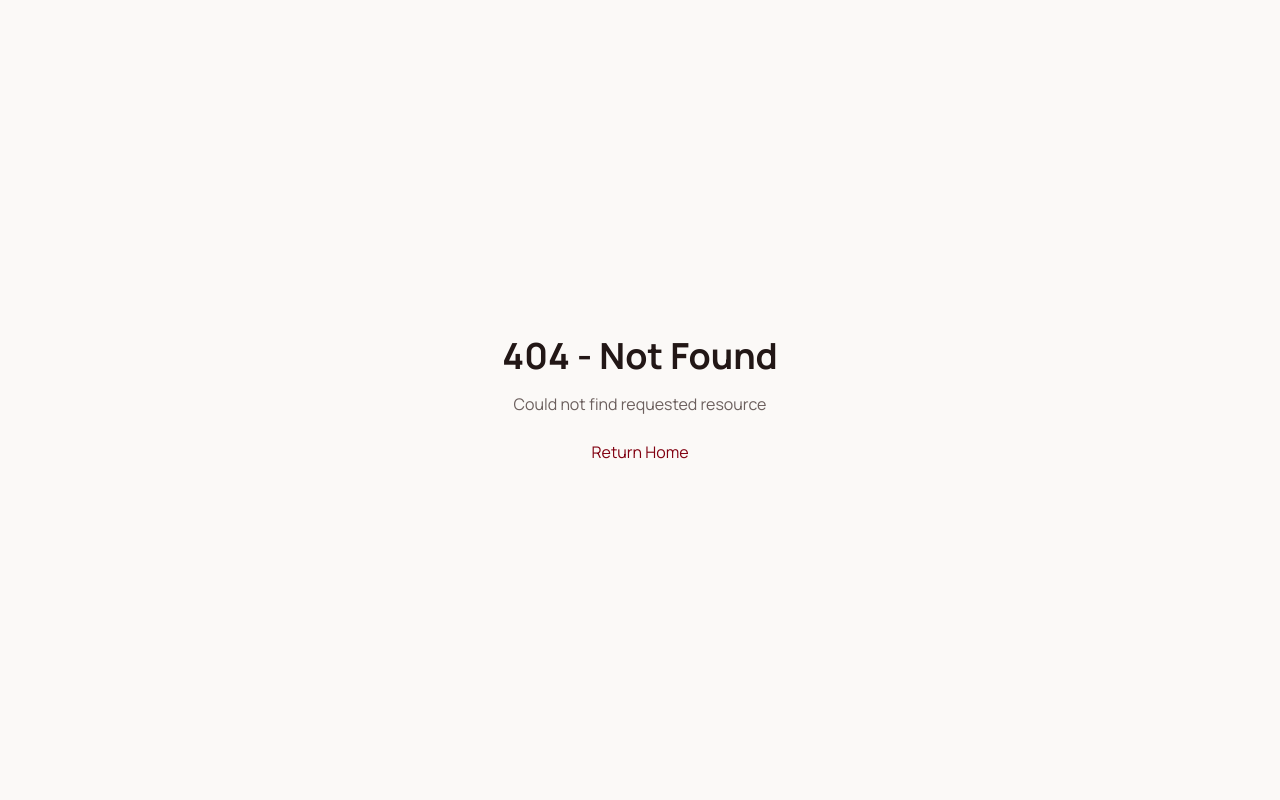
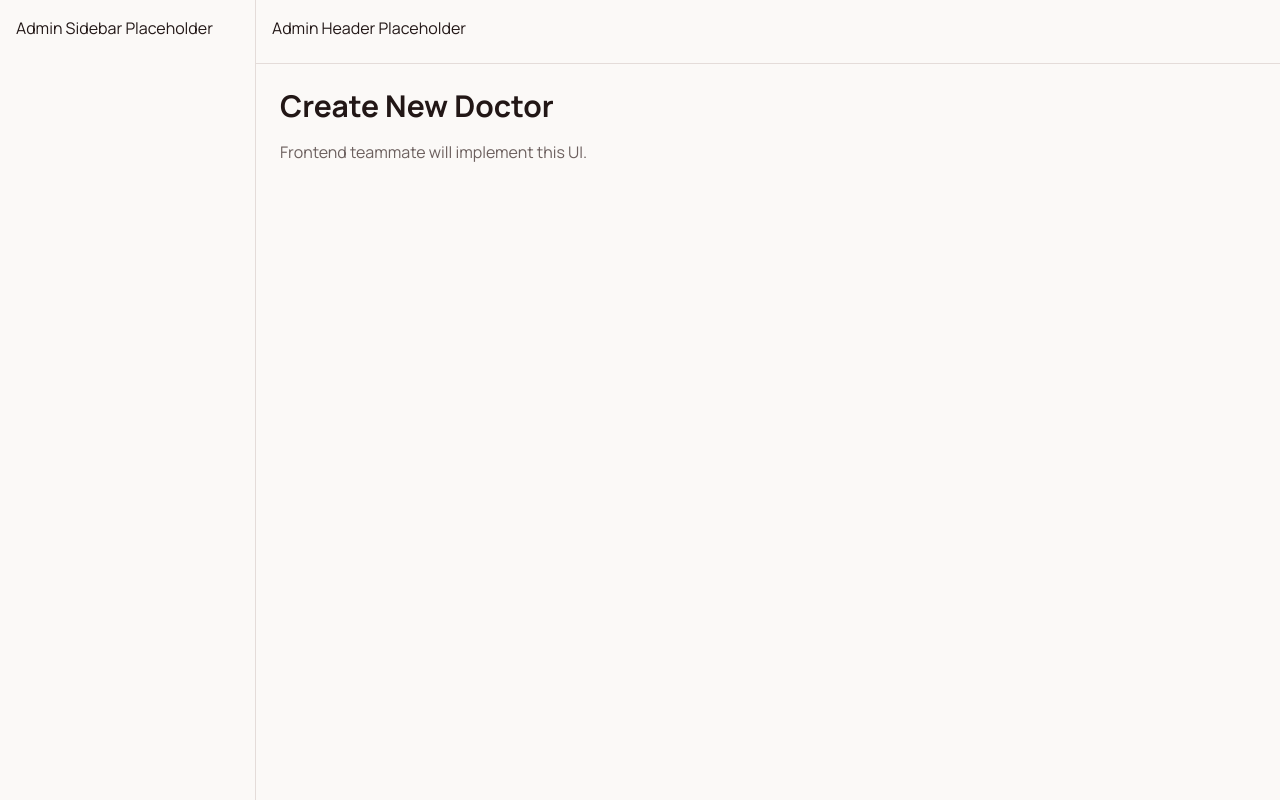
Before and after one commit to RakshakSigdel/IIMS-X-Perceptron-AntarEye, a Next.js app in the folder frontend/: page /admin/doctors/new in a window 1280 px wide. Before the commit this address had no page. Built offline with nearby package versions, Linux system fonts and the light colour scheme.

Commit message:
created placeholder admin pages

```diff
--- /dev/null
+++ b/frontend/src/app/(admin)/admin/doctors/[doctorId]/edit/page.tsx
@@ -0,0 +1,16 @@
+import { use } from "react";
+
+export default function EditDoctorPage({
+  params,
+}: {
+  params: Promise<{ doctorId: string }>;
+}) {
+  const { doctorId } = use(params);
+
+  return (
+    <div>
+      <h1 className="text-3xl font-bold mb-4">Edit Doctor ({doctorId})</h1>
+      <p className="text-muted-foreground">Frontend teammate will implement this UI.</p>
+    </div>
+  );
+}
--- /dev/null
+++ b/frontend/src/app/(admin)/admin/doctors/new/page.tsx
@@ -0,0 +1,8 @@
+export default function NewDoctorPage() {
+  return (
+    <div>
+      <h1 className="text-3xl font-bold mb-4">Create New Doctor</h1>
+      <p className="text-muted-foreground">Frontend teammate will implement this UI.</p>
+    </div>
+  );
+}
--- /dev/null
+++ b/frontend/src/app/(admin)/admin/doctors/page.tsx
@@ -0,0 +1,8 @@
+export default function DoctorsListPage() {
+  return (
+    <div>
+      <h1 className="text-3xl font-bold mb-4">Manage Doctors</h1>
+      <p className="text-muted-foreground">Frontend teammate will implement this UI.</p>
+    </div>
+  );
+}
--- /dev/null
+++ b/frontend/src/app/(admin)/admin/page.tsx
@@ -0,0 +1,8 @@
+export default function AdminDashboardPage() {
+  return (
+    <div>
+      <h1 className="text-3xl font-bold mb-4">Admin Dashboard</h1>
+      <p className="text-muted-foreground">Frontend teammate will implement this UI.</p>
+    </div>
+  );
+}
--- /dev/null
+++ b/frontend/src/app/(admin)/layout.tsx
@@ -0,0 +1,16 @@
+export default function AdminLayout({
+  children,
+}: Readonly<{
+  children: React.ReactNode;
+}>) {
+  return (
+    <div className="flex h-screen bg-background text-foreground">
+      {/* TODO: Add Sidebar and Header components */}
+      <aside className="w-64 border-r border-border p-4">Admin Sidebar Placeholder</aside>
+      <main className="flex-1 flex flex-col">
+        <header className="h-16 border-b border-border p-4">Admin Header Placeholder</header>
+        <div className="flex-1 p-6 overflow-auto">{children}</div>
+      </main>
+    </div>
+  );
+}
```
